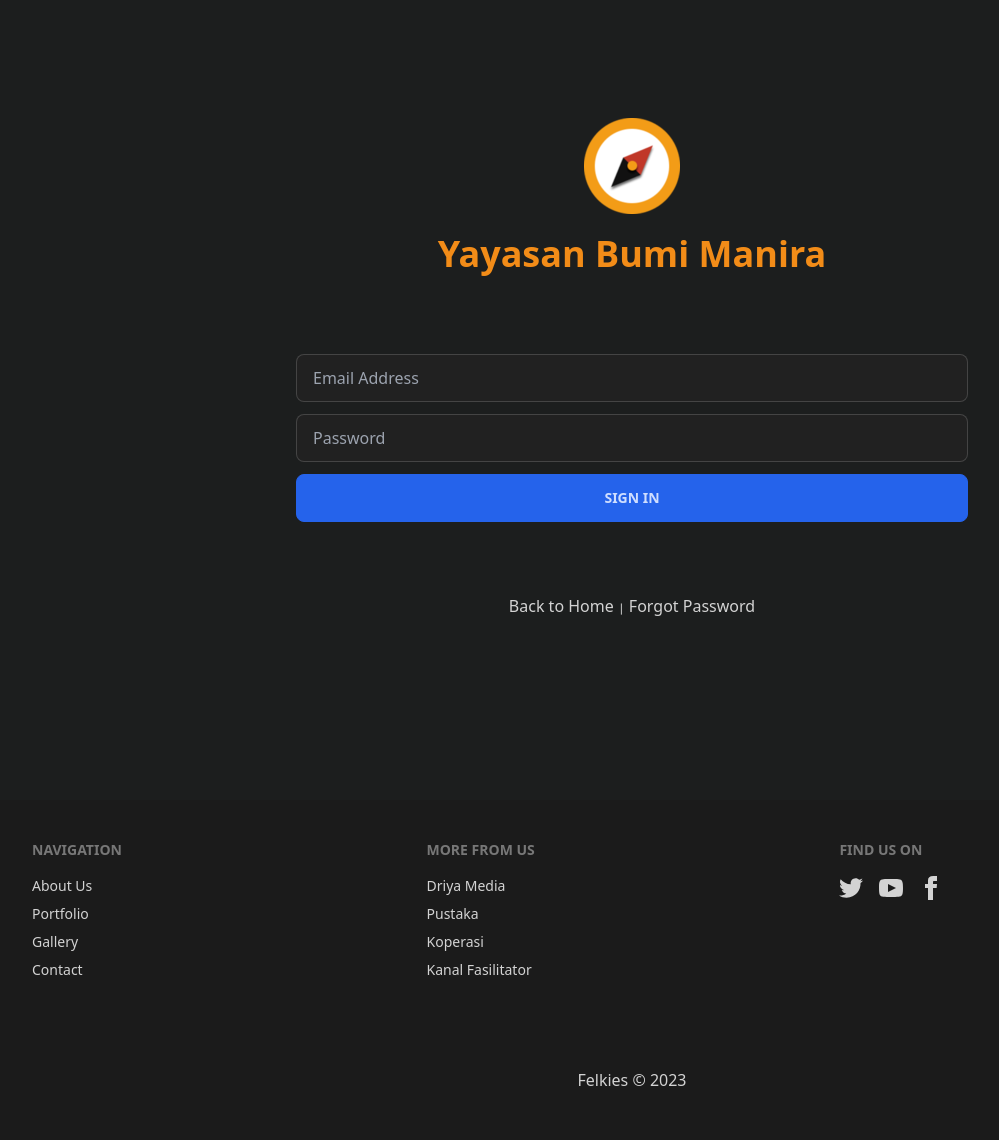
After one commit to raihan-akbar/bm, a CodeIgniter app: page /bm/login in a window 1280 px wide. The commit adds this page. Shown: the whole page, without its empty margins (8-1007 px from the left). Run offline with CodeIgniter, Linux system fonts and the light colour scheme; some libraries are stand-ins or nearby versions.

Commit message:
Auth
Login w/ out Session yet

```diff
--- a/application/config/database.php
+++ b/application/config/database.php
@@ -78,11 +78,12 @@ $db['default'] = array(
 	'hostname' => 'localhost',
 	'username' => 'root',
 	'password' => '',
-	'database' => '',
+	'database' => 'bm',
 	'dbdriver' => 'mysqli',
 	'dbprefix' => '',
 	'pconnect' => FALSE,
-	'db_debug' => (ENVIRONMENT !== 'production'),
+	'db_debug' => (ENVIRONMENT !== 'development'),
+	// 'db_debug' => (ENVIRONMENT !== 'production'),
 	'cache_on' => FALSE,
 	'cachedir' => '',
 	'char_set' => 'utf8',
--- a/application/config/routes.php
+++ b/application/config/routes.php
@@ -54,3 +54,5 @@ $route['404_override'] = '';
 $route['translate_uri_dashes'] = FALSE;
 
 $route['driyamedia'] = 'Main/driyamedia';
+$route['login'] = 'Main/login';
+$route['signin'] = 'Sys/auth';
--- a/application/controllers/Main.php
+++ b/application/controllers/Main.php
@@ -10,6 +10,10 @@ class Main extends CI_Controller {
 	function driyamedia(){
 		$this->load->view('coming_soon');
 	}
+
+	function login(){
+		$this->load->view('login');
+	}
 }
 
 /* End of file Main.php */
--- /dev/null
+++ b/application/views/login.php
@@ -0,0 +1,78 @@
+<!DOCTYPE html>
+<html data-theme="halloween" class="scroll-smooth">
+<head>
+	<meta charset="utf-8">
+	<meta name="viewport" content="width=device-width, initial-scale=1">
+	<link href="https://cdn.jsdelivr.net/npm/daisyui@2.46.0/dist/full.css" rel="stylesheet" type="text/css" />
+	<script src="https://cdn.tailwindcss.com"></script>
+	<script src="https://code.iconify.design/iconify-icon/1.0.2/iconify-icon.min.js"></script>
+	<?php $this->load->view('include/head'); ?>
+	<title>Studio Driya Media</title>
+</head>
+<body>
+	<!-- Hero -->
+<form action="<?=base_url('signin') ?>" method="post" class="mx-auto w-half">
+	<div class="hero min-h-screen" style="background-color: ;">
+	  <div class="hero-overlay bg-opacity-80"></div>
+		<div class="container mx-auto max-w-2xl">
+			<div class="flex flex-col justify-center items-center py-2">
+				<a class="mb-3">
+				<img width="100%" src="<?=base_url('_assets/img/sys/favicon-96x96.png') ?>">
+				</a>
+			</div>
+		  <h1 class="text-4xl font-bold text-center text-primary mb-8">Yayasan Bumi Manira</h1>
+		  <p class="text-center text-red-600 mb-2 py-2"><span style="color: transparent;">'</span><?=$this->session->flashdata('flash'); ?></p>
+		  <div class="form-group mb-12">
+		  	<div class="columns">
+		  		<div class="form-control ">
+		  			<input type="text" placeholder="Email Address" name="email" class="input input-bordered w-full max-w-7xl mb-3 gap-4" />
+		  		</div>
+		  		<div class="form-control ">
+		  			<input type="password" placeholder="Password" name="password" class="input input-bordered w-full max-w-7xl mb-3 gap-4" />
+		  		</div>
+		  	</div>
+		  	<div class="columns-1 mb-12">
+		  		<div class="form-control">
+					<button class="btn btn-info btn-active">Sign in</button>
+		  		</div>
+		  	</div>
+		  	<div class="text-center">
+		  		<p class="py-6"><a href="<?=base_url('/') ?>">Back to Home</a> <code class="text-sm"><small>|</small></code> <a href="">Forgot Password</a></p>
+		  	</div>
+		  </div>
+		</div>
+	</div>
+</form>
+
+<!-- Footer -->
+<div class="bg-base-300">
+	<footer class="footer p-10 text-base-content mx-auto max-w-7xl">
+	  <div>
+	    <span class="footer-title">Navigation</span>
+	    <a href="#about" class="link link-hover">About Us</a>
+	    <a href="#portfolio" class="link link-hover">Portfolio</a>
+	    <a href="#galley" class="link link-hover">Gallery</a>
+	    <a href="#contact" class="link link-hover">Contact</a>
+	  </div>
+	  <div>
+	    <span class="footer-title">More From Us</span>
+	    <a class="link link-hover">Driya Media</a>
+			<a class="link link-hover">Pustaka</a>
+			<a class="link link-hover">Koperasi</a>
+			<a class="link link-hover">Kanal Fasilitator</a>
+	  </div>
+	  <div>
+	    <span class="footer-title">Find Us on</span>
+	    <div class="grid grid-flow-col gap-4">
+	      <a><svg xmlns="http://www.w3.org/2000/svg" width="24" height="24" viewBox="0 0 24 24" class="fill-current"><path d="M24 4.557c-.883.392-1.832.656-2.828.775 1.017-.609 1.798-1.574 2.165-2.724-.951.564-2.005.974-3.127 1.195-.897-.957-2.178-1.555-3.594-1.555-3.179 0-5.515 2.966-4.797 6.045-4.091-.205-7.719-2.165-10.148-5.144-1.29 2.213-.669 5.108 1.523 6.574-.806-.026-1.566-.247-2.229-.616-.054 2.281 1.581 4.415 3.949 4.89-.693.188-1.452.232-2.224.084.626 1.956 2.444 3.379 4.6 3.419-2.07 1.623-4.678 2.348-7.29 2.04 2.179 1.397 4.768 2.212 7.548 2.212 9.142 0 14.307-7.721 13.995-14.646.962-.695 1.797-1.562 2.457-2.549z"></path></svg></a>
+	      <a><svg xmlns="http://www.w3.org/2000/svg" width="24" height="24" viewBox="0 0 24 24" class="fill-current"><path d="M19.615 3.184c-3.604-.246-11.631-.245-15.23 0-3.897.266-4.356 2.62-4.385 8.816.029 6.185.484 8.549 4.385 8.816 3.6.245 11.626.246 15.23 0 3.897-.266 4.356-2.62 4.385-8.816-.029-6.185-.484-8.549-4.385-8.816zm-10.615 12.816v-8l8 3.993-8 4.007z"></path></svg></a>
+	      <a><svg xmlns="http://www.w3.org/2000/svg" width="24" height="24" viewBox="0 0 24 24" class="fill-current"><path d="M9 8h-3v4h3v12h5v-12h3.642l.358-4h-4v-1.667c0-.955.192-1.333 1.115-1.333h2.885v-5h-3.808c-3.596 0-5.192 1.583-5.192 4.615v3.385z"></path></svg></a>
+	    </div>
+	  </div>
+	</footer>
+</div>
+	<div class="columns-1 py-12 bg-base-300">
+  	<div><p class="text-center">Felkies &copy; <?=date('Y') ?></p></div>
+  </div>
+</body>
+</html>
```
Also changed, not shown: application/controllers/Dash.php (+7 -0 lines), application/controllers/Sys.php (added, +53 -0 lines), application/models/Mc.php (added, +22 -0 lines), application/views/index.php (+36 -6 lines), .htaccess.
